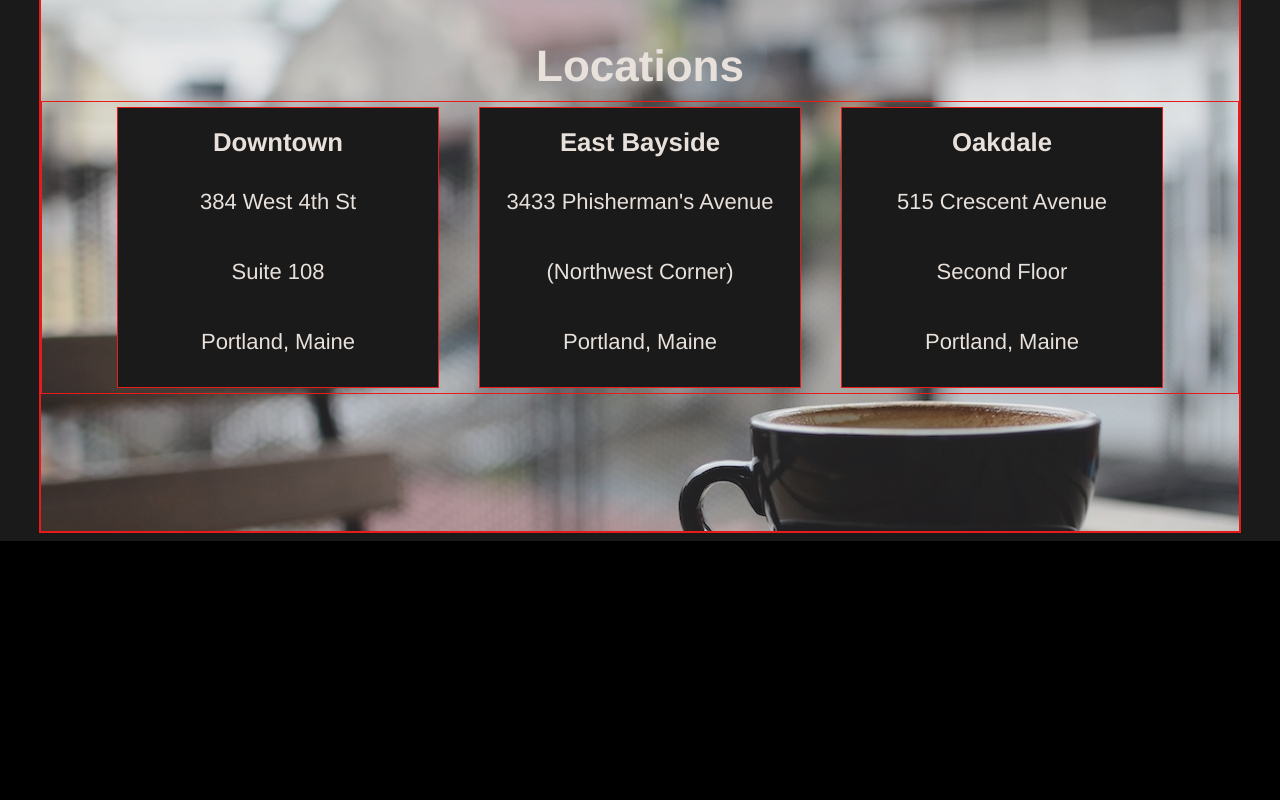
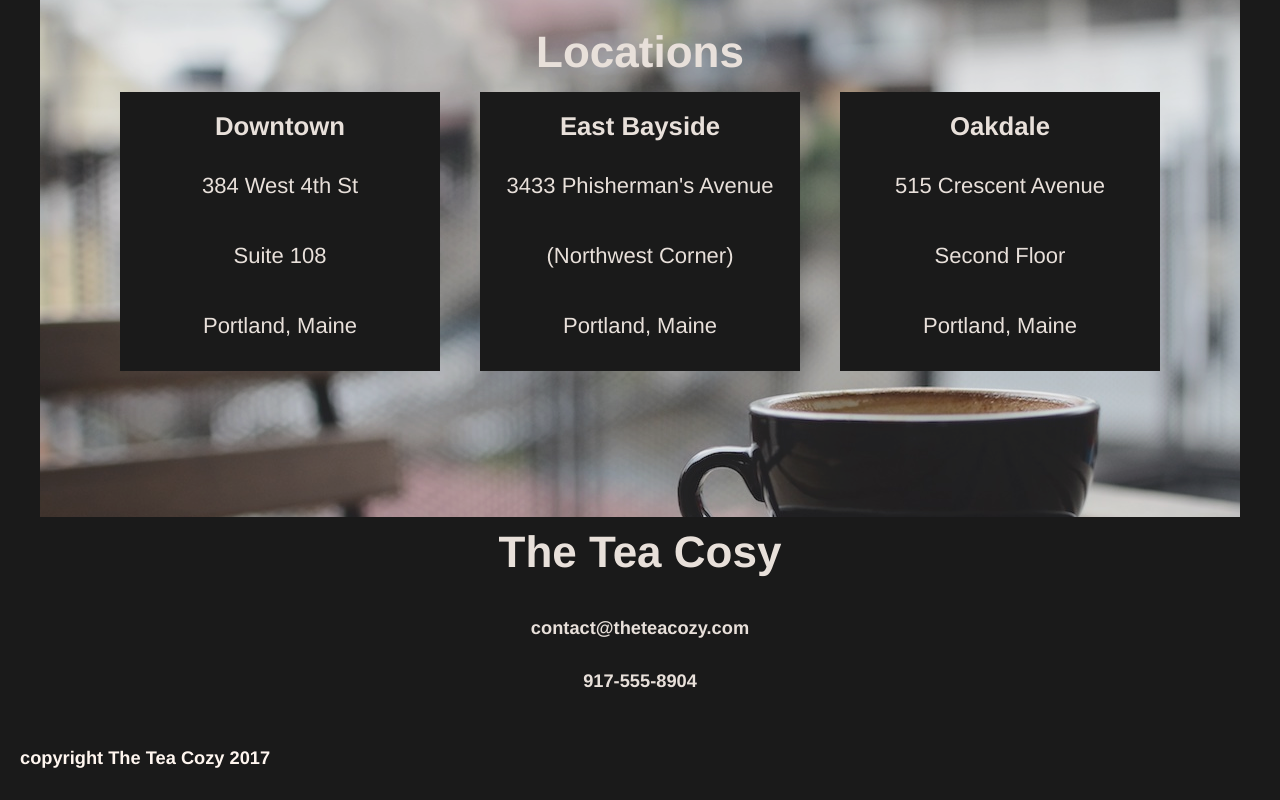
Before and after one commit to creutis/teacozy, a plain HTML site: page index.html in a window 1280 px wide. Shown: the part 1662-2462 px from the top of the page. Before the commit the page ends 2203 px from the top, so only its background shows below. Drawn offline with Linux system fonts and the light colour scheme.

Commit message:
Final commit, added the contact and the footer.

```diff
--- a/index.html
+++ b/index.html
@@ -86,10 +86,20 @@
             <p>Portland, Maine</p>
           </div>
         </div>
+      </div>
 
-        <!-- FOOTER -->
+      <!-- CONTACT -->
+      <div id="contact">
+        <h1>The Tea Cosy</h1>
+        <h5>contact@theteacozy.com</h5>
+        <h5>917-555-8904</h5>
+      </div>
 
-      </div>
     </div>
+
+    <div class="footer">
+      <h5>copyright The Tea Cozy 2017</h5>
+    </div>
+
   </body>
 </html>
--- a/resources/css/style.css
+++ b/resources/css/style.css
@@ -1,5 +1,11 @@
+/**
 div {
   border: 1px solid red;
+}
+*/
+
+body {
+  margin: 0;
 }
 
 html {
@@ -27,6 +33,8 @@ header {
   align-items: center;
   flex-wrap: wrap;
 
+  background-color: black;
+
   position: fixed;
   z-index: 1;
   height: 69px;
@@ -52,6 +60,7 @@ header .nav {
 }
 
 .main {
+
   padding-top: 69px;
   width: 1200px;
   margin: auto;
@@ -124,3 +133,16 @@ header .nav {
   flex-direction: column;
   justify-content: center;
 }
+
+#contact {
+  height: 200px;
+}
+
+h5 {
+  display: block;
+}
+
+.footer {
+  padding-left: 20px;
+  text-align: left;
+}
```
